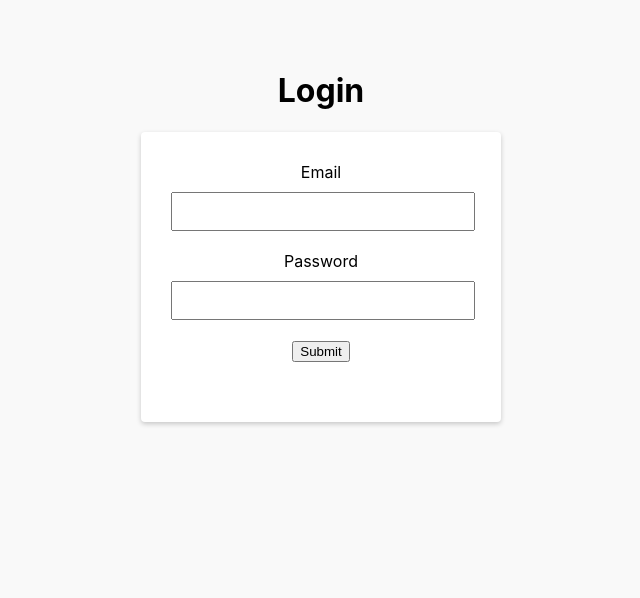
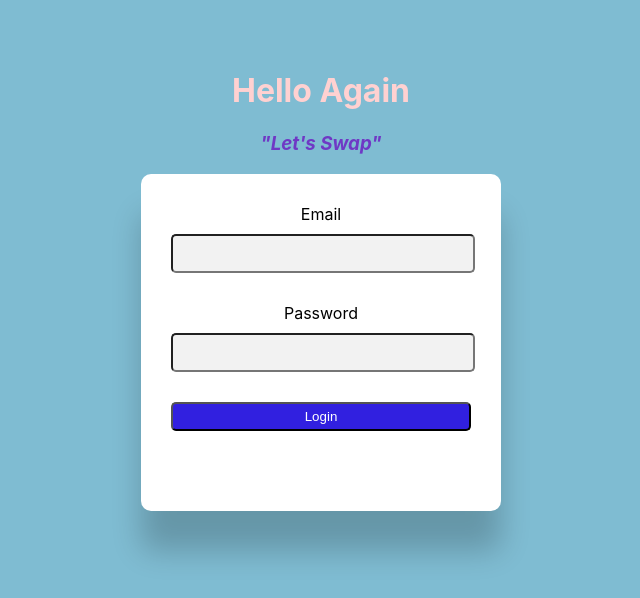
Before and after one commit to FaustoSacco/flexies, a React (Create React App) app: page / in a window 1280 px wide. Shown: the top 598 px of the page, without its empty margins (319-959 px from the left). Built offline with nearby package versions, Linux system fonts and the light colour scheme.

Commit message:
Update project

```diff
--- /dev/null
+++ b/src/config/users.js
@@ -0,0 +1,32 @@
+export const users = [
+  {
+    name: "Fausto",
+    email: "fausto@flexies.com",
+    password: "password123",
+    role: "admin",
+  },
+  {
+    name: "Ben",
+    email: "ben@flexies.com",
+    password: "password123",
+    role: "user",
+  },
+  {
+    name: "Gary",
+    email: "gary@flexies.com",
+    password: "password123",
+    role: "user",
+  },
+];
+
+export function validateAccount(values) {
+  const isMatched = users.filter((user) => {
+    if (user.email === values.email && user.password === values.password) {
+      return user;
+    }
+
+    return null;
+  });
+
+  return isMatched.length;
+}
--- a/src/pages/Login.js
+++ b/src/pages/Login.js
@@ -1,17 +1,41 @@
-import React from "react";
+import React, { useState } from "react";
 import { useNavigate } from "react-router-dom";
 import "../styles/login.css";
+import { validateAccount } from "../config/users";
 
 function Login() {
   const navigate = useNavigate();
+  const [error, setError] = useState("");
+  const [values, setValues] = useState({
+    email: "",
+    password: "",
+  });
 
   function handleSubmit() {
-    navigate("/dashboard");
+    if (validateAccount(values)) {
+      navigate("/dashboard");
+    } else {
+      setError("No account exists for that account");
+    }
+  }
+
+  function handleOnChange(event) {
+    setError("");
+    setValues({
+      ...values,
+      [event.target.id]: event.target.value,
+    });
   }
 
   return (
     <div id="login">
-      <h1>Login</h1>
+      <h1>Hello Again</h1>
+
+      <div className="title-1">
+        <h3>
+          <i>"Let's Swap"</i>
+        </h3>
+      </div>
       <div id="login-form" onSubmit={() => false}>
         <div className="field">
           <label className="form-label" htmlFor="email">
@@ -22,6 +46,7 @@ function Login() {
             type="email"
             name="email"
             id="email"
+            onChange={handleOnChange}
           />
         </div>
 
@@ -29,10 +54,18 @@ function Login() {
           <label className="form-label" htmlFor="password">
             Password
           </label>
-          <input className="form-input password" value="" type="password" />
+          <input
+            className="form-input password"
+            onChange={handleOnChange}
+            type="password"
+            id="password"
+          />
         </div>
 
-        <button onClick={handleSubmit}>Submit</button>
+        <button className="button-1" onClick={handleSubmit}>
+          Login
+        </button>
+        {error && <p style={{ color: "red" }}>{error}</p>}
       </div>
     </div>
   );
--- a/src/styles/login.css
+++ b/src/styles/login.css
@@ -1,18 +1,21 @@
 #login {
     text-align: center;
-    background: #f9f9f9 center top no-repeat;
-
+    background: #7FBCD2 center top no-repeat;
+    color: #FFD1D1;
     height: 1500px;
     padding: 50px 0;
 }
+.title-1 {
+    color: #6F38C5;
 
+}
 #login-form {
-    padding: 30px 30px 60px;
-    background: #fff;
+    padding: 30px 30px 80px;
+    background: white;
     width: 300px;
     margin: 0 auto;
-    border-radius: 4px;
-    box-shadow: 0 2px 5px rgba(0, 0, 0, 0.2)
+    border-radius: 10px;
+    box-shadow: 0 40px 30px rgba(0, 0, 0, 0.2)
 }
 
 .form-input {
@@ -20,8 +23,22 @@
     width: 100%;
     padding: 10px 0;
     margin-top: 10px;
+    background: #F2F2F2;
+    border-radius: 5px;
 }
 
 .field {
-    margin-bottom: 20px;
+    margin-bottom: 30px;
+    color: black;
+
 }
+.button-1 {
+    background-color: #3120E0;
+    color: white;
+    padding: 5px;
+    border-radius: 5px;
+    width: 100%;
+
+}
+
+/* <div>Logo generated by <a href="https://www.designevo.com/" title="Free Online Logo Maker">DesignEvo free logo designer</a></div> */
```
